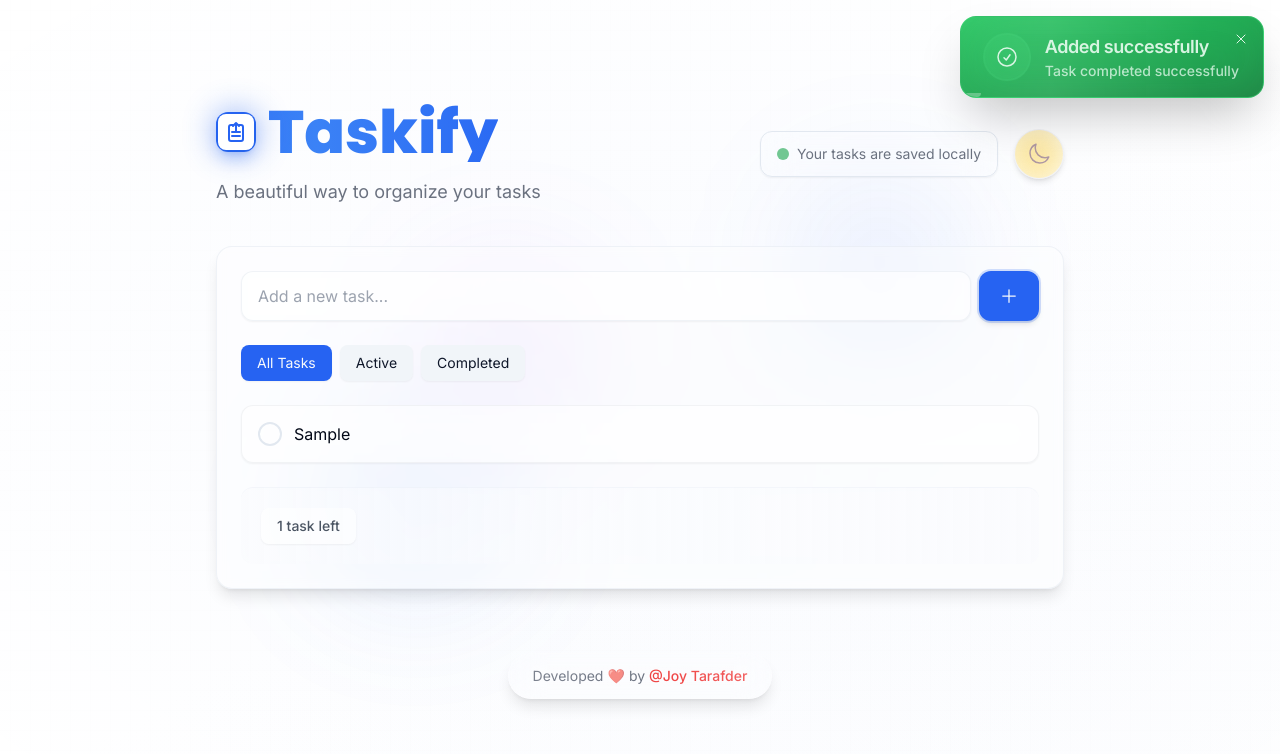
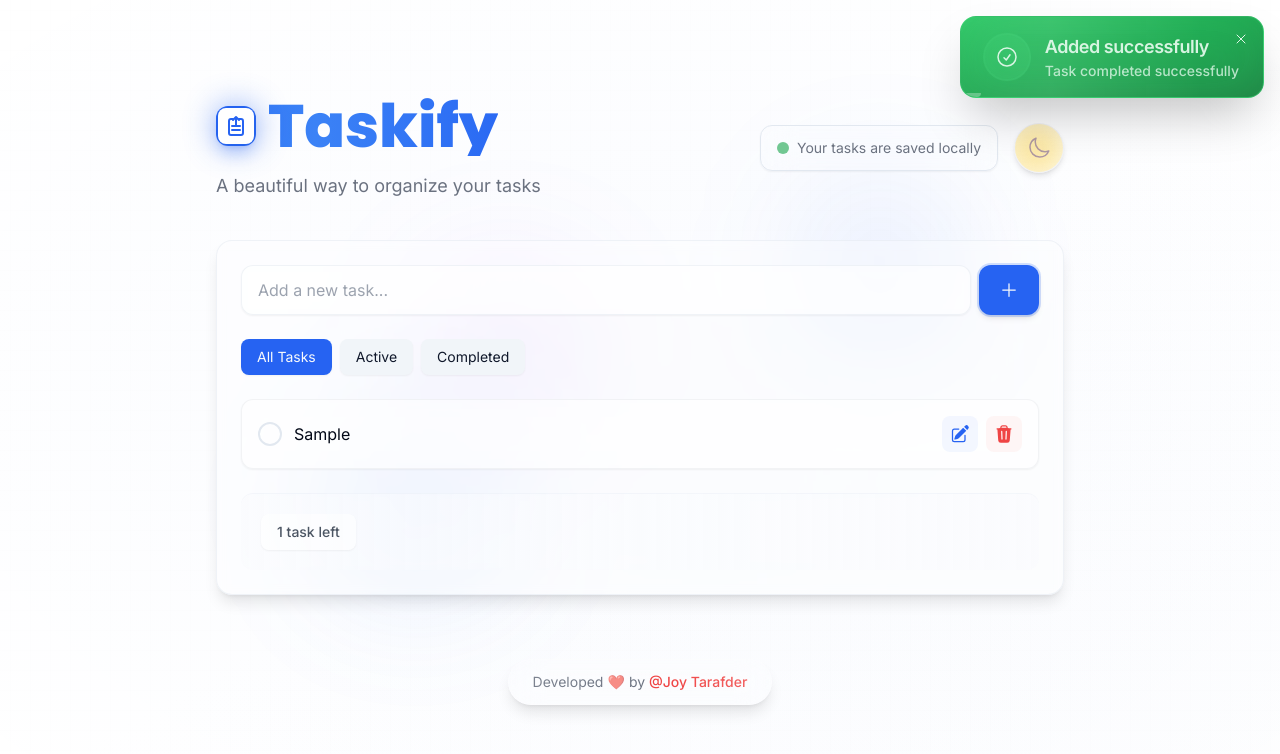
Before and after one commit to JoyTarafder/Taskify, a Next.js app: page / in a window 1280 px wide. Both pictures are taken after typing "Sample" into the empty fields and a click on the button 1009 px from the left and 226 px from the top of the page. Shown: the top 754 px of the page. Built offline with nearby package versions, Linux system fonts and the light colour scheme.

Commit message:
Taskify icon

```diff
--- a/src/components/todo-list.tsx
+++ b/src/components/todo-list.tsx
@@ -267,33 +267,33 @@ export function TodoList() {
                   </span>
                 )}
 
-                <div className="flex gap-1.5 sm:gap-2 opacity-0 group-hover:opacity-100 transition-opacity sm:opacity-0 sm:group-hover:opacity-100">
+                <div className="flex gap-1.5 sm:gap-2 transition-opacity">
                   <motion.button
-                    whileHover={{ scale: 1.1 }}
+                    whileHover={{
+                      scale: 1.1,
+                      backgroundColor: "rgba(var(--primary-rgb), 0.2)",
+                    }}
                     whileTap={{ scale: 0.9 }}
                     onClick={() => startEdit(todo)}
                     disabled={todo.completed}
-                    className={`p-1 group relative ${
+                    className={`p-1.5 sm:p-2 group relative rounded-lg transition-colors ${
                       todo.completed
                         ? "text-muted-foreground cursor-not-allowed"
-                        : "text-primary hover:text-primary/80 hover:bg-primary/10 rounded-lg"
+                        : "text-primary hover:text-primary bg-primary/5"
                     }`}
                   >
-                    <PencilSquareIcon className="w-4 h-4" />
-                    <span className="absolute -top-8 left-1/2 -translate-x-1/2 hidden group-hover:block bg-black/80 text-white text-xs rounded px-2 py-1 whitespace-nowrap">
-                      Edit
-                    </span>
+                    <PencilSquareIcon className="w-4 h-4 sm:w-5 sm:h-5" />
                   </motion.button>
                   <motion.button
-                    whileHover={{ scale: 1.1 }}
+                    whileHover={{
+                      scale: 1.1,
+                      backgroundColor: "rgba(var(--destructive-rgb), 0.2)",
+                    }}
                     whileTap={{ scale: 0.9 }}
                     onClick={() => deleteTodo(todo.id)}
-                    className="p-1 text-destructive hover:text-destructive/80 hover:bg-destructive/10 rounded-lg group relative"
+                    className="p-1.5 sm:p-2 text-destructive bg-destructive/5 rounded-lg group relative transition-colors"
                   >
-                    <TrashIcon className="w-4 h-4" />
-                    <span className="absolute -top-8 left-1/2 -translate-x-1/2 hidden group-hover:block bg-black/80 text-white text-xs rounded px-2 py-1 whitespace-nowrap">
-                      Delete
-                    </span>
+                    <TrashIcon className="w-4 h-4 sm:w-5 sm:h-5" />
                   </motion.button>
                 </div>
               </motion.li>
```
Also changed, not shown: 1 other file (tests, documents, lock files or other folders).
